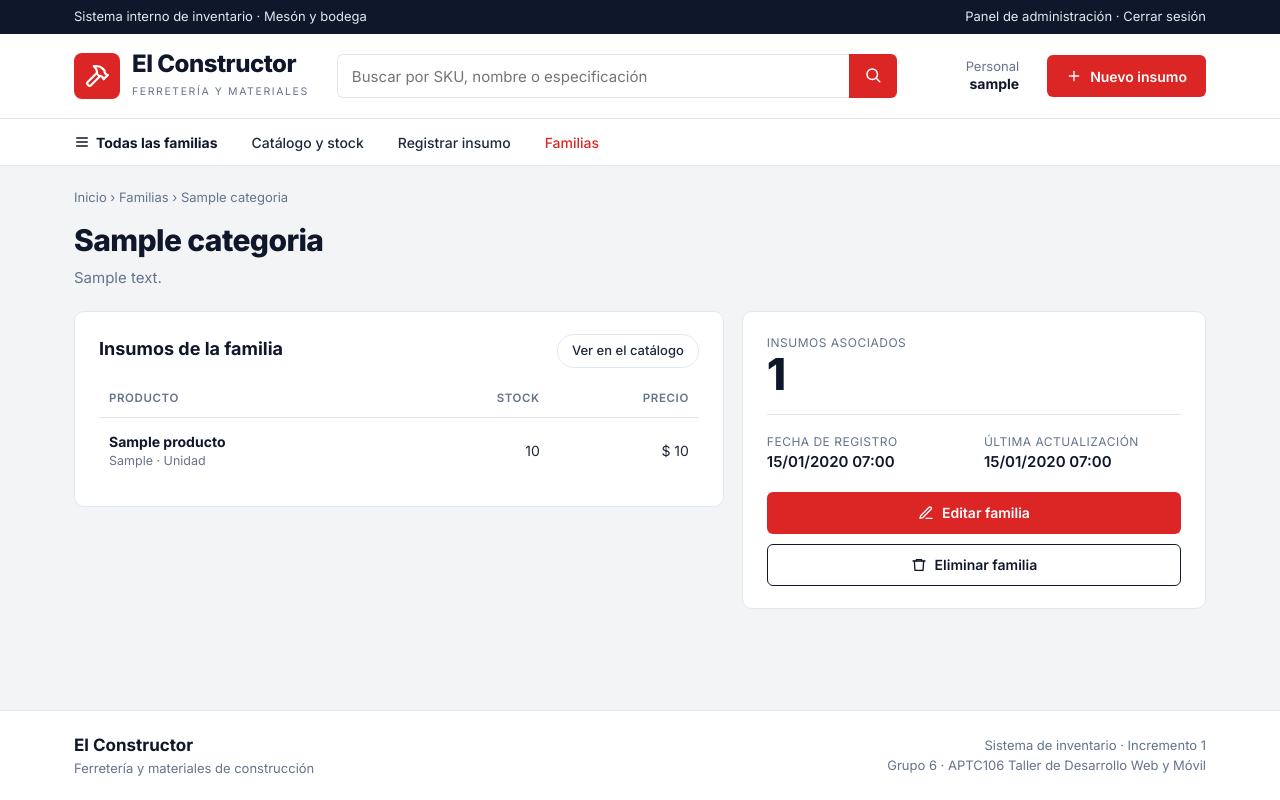
After one commit to gbiggios/ferreteria-el-constructor, a Django app: page /categorias/1/ in a window 1280 px wide. The commit adds this page. Run offline with Django 3.2, Linux system fonts and the light colour scheme; a user stored in the database is signed in; tables that the repository leaves empty hold one stand-in row (values such as "Sample post"); some libraries are stand-ins or nearby versions.

Commit message:
feat: completar CRUD de familias con detalle, edición y eliminación protegida

```diff
--- a/apps/ferreteria/models.py
+++ b/apps/ferreteria/models.py
@@ -22,6 +22,15 @@ class Categoria(BaseModel):
 
     def __str__(self):
         return self.nombre
+
+    def get_detail_url(self):
+        return reverse_lazy('ferreteria:category-detail', kwargs={'pk': self.pk})
+
+    def get_edit_url(self):
+        return reverse_lazy('ferreteria:category-edit', kwargs={'pk': self.pk})
+
+    def get_delete_url(self):
+        return reverse_lazy('ferreteria:category-delete', kwargs={'pk': self.pk})
 
 
 class Producto(BaseModel):
--- /dev/null
+++ b/apps/ferreteria/templates/ferreteria/category/category_detail.html
@@ -0,0 +1,50 @@
+{% extends 'ferreteria/fragments/base.html' %}
+{% load ferreteria_extras %}
+
+{% block title %}{{ categoria.nombre }} - El Constructor{% endblock %}
+
+{% block main-content %}
+    <div class="migas"><a href="{% url 'ferreteria:home' %}">Inicio</a> › <a href="{% url 'ferreteria:category-list' %}">Familias</a> › {{ categoria.nombre }}</div>
+    <h1 class="titulo-pagina">{{ categoria.nombre }}</h1>
+    <p class="bajada">{{ categoria.descripcion|default:"Sin descripción" }}</p>
+
+    <div class="columnas-7-5">
+        <div class="tarjeta">
+            <div class="tabla-cabecera">
+                <h2>Insumos de la familia</h2>
+                <a class="pastilla" href="{% url 'ferreteria:home' %}?categoria={{ categoria.id }}">Ver en el catálogo</a>
+            </div>
+            <table class="tabla">
+                <thead>
+                    <tr><th>Producto</th><th class="num">Stock</th><th class="num">Precio</th></tr>
+                </thead>
+                <tbody>
+                    {% for p in productos %}
+                        <tr>
+                            <td>
+                                <div class="producto-nombre"><a href="{{ p.get_detail_url }}">{{ p.nombre }}</a></div>
+                                <div class="producto-meta">{{ p.codigo }} · {{ p.unidad_medida }}</div>
+                            </td>
+                            <td class="num">{{ p.stock }}</td>
+                            <td class="num">{{ p.precio|clp }}</td>
+                        </tr>
+                    {% empty %}
+                        <tr><td colspan="3" class="tabla-vacia">Esta familia no tiene insumos registrados.</td></tr>
+                    {% endfor %}
+                </tbody>
+            </table>
+        </div>
+
+        <div class="tarjeta">
+            <div class="dato-etiqueta">Insumos asociados</div>
+            <div class="stock-grande">{{ categoria.total_prod }}</div>
+            <hr class="separador">
+            <div class="ficha-datos">
+                <div><div class="dato-etiqueta">Fecha de registro</div><div class="dato-valor">{{ categoria.created|date:"d/m/Y H:i" }}</div></div>
+                <div><div class="dato-etiqueta">Última actualización</div><div class="dato-valor">{{ categoria.updated|date:"d/m/Y H:i" }}</div></div>
+            </div>
+            <a class="boton boton-rojo boton-ancho" href="{{ categoria.get_edit_url }}">{% include 'ferreteria/fragments/icono.html' with nombre='editar' %}Editar familia</a>
+            <a class="boton boton-borde boton-ancho" href="{{ categoria.get_delete_url }}" style="margin-top: 10px;">{% include 'ferreteria/fragments/icono.html' with nombre='borrar' %}Eliminar familia</a>
+        </div>
+    </div>
+{% endblock %}
--- a/apps/ferreteria/templates/ferreteria/fragments/base.html
+++ b/apps/ferreteria/templates/ferreteria/fragments/base.html
@@ -47,7 +47,7 @@
                 {% with url=request.resolver_match.url_name %}
                     <a href="{% url 'ferreteria:home' %}" class="{% if url == 'home' %}activo{% endif %}">Catálogo y stock</a>
                     <a href="{% url 'ferreteria:producto-create' %}" class="{% if url == 'producto-create' %}activo{% endif %}">Registrar insumo</a>
-                    <a href="{% url 'ferreteria:category-list' %}" class="{% if url == 'category-list' %}activo{% endif %}">Familias</a>
+                    <a href="{% url 'ferreteria:category-list' %}" class="{% if 'category' in url %}activo{% endif %}">Familias</a>
                 {% endwith %}
             </div>
         </nav>
--- a/apps/ferreteria/urls.py
+++ b/apps/ferreteria/urls.py
@@ -11,9 +11,16 @@ producto_patterns = [
     path('<int:pk>/eliminar/', views.producto_delete, name='producto-delete'),
 ]
 
+categoria_patterns = [
+    path('', views.categoria_list, name='category-list'),
+    path('<int:pk>/', views.categoria_detail, name='category-detail'),
+    path('<int:pk>/editar/', views.categoria_update, name='category-edit'),
+    path('<int:pk>/eliminar/', views.categoria_delete, name='category-delete'),
+]
+
 urlpatterns = [
     path('', views.log_in, name='log-in'),
     path('logout/', views.log_out, name='log-out'),
-    path('categorias/', views.categoria_list, name='category-list'),
+    path('categorias/', include(categoria_patterns)),
     path('productos/', include(producto_patterns)),
 ]
--- a/apps/ferreteria/views.py
+++ b/apps/ferreteria/views.py
@@ -2,7 +2,7 @@ from django.contrib.auth.decorators import login_required
 from django.http import Http404
 from django.shortcuts import render, redirect, get_object_or_404
 from django.contrib.auth import authenticate, login, logout
-from django.db.models import Q, Sum, Count
+from django.db.models import Q, Sum, Count, ProtectedError
 from .models import Producto, Categoria
 from .forms import ProductoForm, LoginForm, CategoriaForm
 
@@ -119,3 +119,42 @@ def categoria_list(request):
         'categorias': categorias,
         'form': form
     })
+
+
+@login_required
+def categoria_detail(request, pk):
+    categoria = get_object_or_404(Categoria.objects.annotate(total_prod=Count('productos')), pk=pk)
+    return render(request, 'ferreteria/category/category_detail.html', {
+        'categoria': categoria,
+        'productos': categoria.productos.all(),
+    })
+
+
+@login_required
+def categoria_update(request, pk):
+    categoria = get_object_or_404(Categoria, pk=pk)
+    form = CategoriaForm(request.POST or None, instance=categoria)
+    if request.method == 'POST' and form.is_valid():
+        form.save()
+        return redirect(categoria.get_detail_url())
+    return render(request, 'ferreteria/category/category_form.html', {
+        'form': form,
+        'categoria': categoria,
+    })
+
+
+@login_required
+def categoria_delete(request, pk):
+    categoria = get_object_or_404(Categoria.objects.annotate(total_prod=Count('productos')), pk=pk)
+    error = None
+    if request.method == 'POST':
+        try:
+            categoria.delete()
+            return redirect('ferreteria:category-list')
+        except ProtectedError:
+            # on_delete=PROTECT: una familia con insumos no se puede borrar
+            error = 'No se puede eliminar: la familia todavía tiene insumos asociados.'
+    return render(request, 'ferreteria/category/category_confirm_delete.html', {
+        'categoria': categoria,
+        'error': error,
+    })
```
Also changed, not shown: apps/ferreteria/templates/ferreteria/category/category_confirm_delete.html (added, +38 -0 lines), apps/ferreteria/templates/ferreteria/category/category_form.html (added, +30 -0 lines), apps/ferreteria/templates/ferreteria/category/category_list.html (+10 -3 lines).
